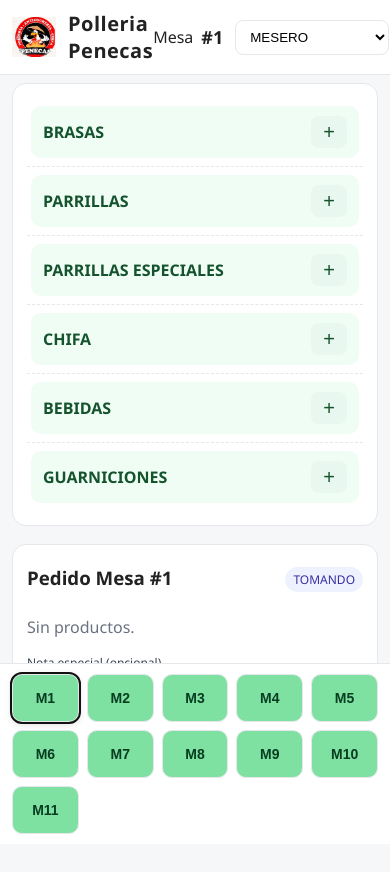
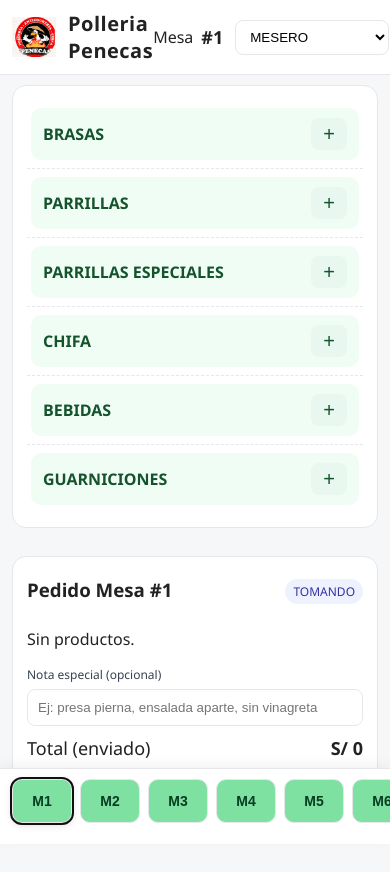
Before and after one commit to anto-pks/POLLERIA-PENECAS, a React (Vite) app: page / in a window 390 px wide. Shown: the top 872 px of the page. Built offline with nearby package versions, Linux system fonts and the light colour scheme.

Commit message:
ajuste estilos mobile en index.css

```diff
--- a/src/index.css
+++ b/src/index.css
@@ -1,3 +1,4 @@
+/* ====== Variables ====== */
 :root{
   --verde: #7ee0a1;
   --verde-hover: #66d38f;
@@ -5,69 +6,66 @@
   --gris-bg: #f6f7f9;
   --gris-borde: #e5e7eb;
   --texto: #222;
+
+  /* Altura de la barra fija de mesas (ajusta si la quieres más alta) */
+  --mesas-h: 76px;
 }
 
-*{ box-sizing:border-box }
-html,body,#root{ height:100% }
-body{
-  margin:0;
-  font-family: Segoe UI, Arial, sans-serif;
-  color: var(--texto);
-  background: var(--gris-bg);
-}
+* { box-sizing: border-box; }
+html, body, #root { height: 100%; }
+body { margin: 0; font-family: Segoe UI, Arial, sans-serif; color: var(--texto); background: var(--gris-bg); }
 
-.app{ display:flex; flex-direction:column; min-height:100% }
+.app { display: flex; flex-direction: column; min-height: 100%; }
 
-/* ============ Header ============ */
+/* ====== Header ====== */
 .header{
   display:flex; align-items:center; justify-content:space-between;
   padding:14px 18px; background:#fff; border-bottom:1px solid var(--gris-borde);
-  position:sticky; top:0; z-index:10;
+  position: sticky; top: 0; z-index: 30;
 }
-.brand{ display:flex; align-items:center; gap:12px }
-.logo{ height:44px; width:44px; object-fit:contain }
-.title{ margin:0; font-size:26px; letter-spacing:.5px }
-.mesa-info{ display:flex; align-items:center; gap:8px; font-size:16px }
-.mesa-info strong{ font-size:18px }
-.right-controls{ display:flex; align-items:center; gap:12px }
-.role-select{ padding:8px 10px; border:1px solid var(--gris-borde); border-radius:8px; background:#fff }
+.brand{ display:flex; align-items:center; gap:12px; }
+.logo{ height:44px; width:44px; object-fit:contain; }
+.title{ margin:0; font-size:26px; letter-spacing:.5px; }
+.mesa-info{ display:flex; align-items:center; gap:8px; font-size:16px; }
+.mesa-info strong{ font-size:18px; }
+.right-controls{ display:flex; align-items:center; gap:12px; }
+.role-select{ padding:8px 10px; border:1px solid var(--gris-borde); border-radius:8px; background:#fff; }
 
-/* ============ Layout ============ */
+/* ====== Layout principal ====== */
+/* IMPORTANTE: el padding-bottom usa la altura de la barra para que el scroll no quede tapado */
 .content{
   display:grid; grid-template-columns: 1fr 380px; gap:18px;
-  padding:16px 18px 96px; /* espacio para barra de mesas inferior */
+  padding:16px 18px calc(var(--mesas-h) + 12px);
 }
-.content.one-col{ grid-template-columns: 1fr }
-.content.cajero{ grid-template-columns: 1fr 380px }
 
-/* ============ Menú ============ */
-.menu{ background:#fff; border:1px solid var(--gris-borde); border-radius:14px; padding:14px }
-.cat-block{ border-bottom:1px dashed var(--gris-borde); padding:8px 4px }
-.cat-block:last-child{ border-bottom:none }
+/* ====== Menú (categorías + productos) ====== */
+.menu{ background:#fff; border:1px solid var(--gris-borde); border-radius:14px; padding:14px; }
+.cat-block{ border-bottom:1px dashed var(--gris-borde); padding:8px 4px; }
+.cat-block:last-child{ border-bottom:none; }
 
 .cat-head{
   display:flex; align-items:center; justify-content:space-between;
-  padding:10px 12px; border-radius:10px; background:#f0fdf4; /* verde muy claro */
+  padding:10px 12px; border-radius:10px; background:#f0fdf4;
 }
-.cat-name{ font-weight:700; color:#14532d }
+.cat-name{ font-weight:700; color:#14532d; }
 .cat-toggle{
   border:none; background:#e8f7ef; color:#14532d;
   font-size:20px; line-height:1; width:36px; height:32px; border-radius:8px; cursor:pointer;
 }
-.cat-toggle:hover{ background:#d8f1e6 }
+.cat-toggle:hover{ background:#d8f1e6; }
 
-.cat-items{ padding:6px 6px 10px }
+.cat-items{ padding:6px 6px 10px; }
 
-/* ============ Fila de producto ============ */
+/* Producto en una sola línea (compacto) */
 .item-row{
   display:flex; align-items:center; justify-content:space-between;
   gap:12px; padding:10px 12px; border:1px solid var(--gris-borde);
   border-radius:10px; background:#fff; margin-top:8px;
 }
-.item-name{ font-weight:600; font-size:14px }
+.item-name{ font-weight:600; }
 
-/* Controles CH / N discretos, lado a lado */
-.dual-controls{ display:flex; gap:10px }
+/* Controles dobles (CH y N) */
+.dual-controls{ display:flex; gap:10px; }
 .qty-box{
   display:flex; align-items:center; gap:6px;
   background:#fff; border-radius:8px; padding:2px 6px;
@@ -75,111 +73,107 @@ body{
 }
 .qty-box .label{
   font-size:11px; font-weight:700; padding:1px 4px; border-radius:4px;
-  border:1px solid transparent;
 }
-.qty-box.ch .label{ background:#ffe6cc; color:#b34700; border-color:#ffa64d } /* CH */
-.qty-box.n  .label{ background:#e6ffe6; color:#006600; border-color:#66cc66 } /* N */
+.qty-box.ch .label{ background:#ffe6cc; color:#b34700; }
+.qty-box.n  .label{ background:#e6ffe6; color:#006600; }
 
-.qty-box .num{ min-width:16px; text-align:center; font-weight:600; font-size:14px }
-
-/* Botones +/- sobrios */
+.qty-box .num{ min-width:16px; text-align:center; font-weight:600; font-size:14px; }
 .qty-box button{
   width:26px; height:26px; border:1px solid #d1d5db;
-  border-radius:6px; background:#f9fafb; color:#374151;
-  font-size:16px; cursor:pointer; transition: all .2s ease;
+  border-radius:6px; background:#f9fafb; color:#374151; font-size:16px; cursor:pointer;
+  transition: all .2s ease;
 }
-.qty-box button:hover{ background:#e5e7eb }
+.qty-box button:hover{ background:#e5e7eb; }
 
-/* ============ Ticket lateral ============ */
+/* ====== Ticket derecha ====== */
 .ticket{
   background:#fff; border:1px solid var(--gris-borde); border-radius:14px; padding:14px;
-  position:sticky; top:74px; height:fit-content; max-height:calc(100vh - 120px); overflow:auto;
+  position: sticky; top: 84px; height: fit-content; max-height: calc(100vh - 140px); overflow:auto;
 }
-.ticket-head{ display:flex; justify-content:space-between; align-items:center }
-.ticket h3{ margin:6px 0 10px }
-.ticket-list{ list-style:none; padding:0; margin:0 }
-.ticket-row{ display:flex; justify-content:space-between; padding:8px 0; border-bottom:1px dashed var(--gris-borde) }
-.ticket-row:last-child{ border-bottom:none }
-.total-row{ display:flex; justify-content:space-between; margin-top:10px; font-size:18px }
-.ticket-actions{ margin-top:10px; display:flex; gap:10px }
+.ticket h3{ margin:6px 0 10px; }
+.ticket-head{ display:flex; align-items:center; justify-content:space-between; }
+.ticket-list{ list-style:none; padding:0; margin:0; }
+.ticket-row{ display:flex; justify-content:space-between; padding:8px 0; border-bottom:1px dashed var(--gris-borde); }
+.ticket-row:last-child{ border-bottom:none; }
+.total-row{ display:flex; justify-content:space-between; margin-top:10px; font-size:18px; }
+.ticket-actions{ margin-top:10px; display:flex; gap:10px; }
 
-/* ============ Barra inferior de mesas ============ */
+/* ====== Barra de mesas (FIJA) ====== */
 .mesas-bar{
-  position:fixed; left:0; right:0; bottom:0; background:#fff; border-top:1px solid var(--gris-borde);
+  position: fixed; left:0; right:0; bottom:0;
+  background:#fff; border-top:1px solid var(--gris-borde);
   padding:10px 12px; display:grid; grid-template-columns: repeat(11, 1fr); gap:8px;
+  height: var(--mesas-h); z-index: 40;
+  box-shadow: 0 -4px 12px rgba(0,0,0,.05);
 }
 .mesa-square{
   height:54px; border-radius:10px; border:1px solid var(--gris-borde);
-  font-weight:700; cursor:pointer;
-  transition: transform .12s, box-shadow .12s, background .12s, color .12s;
+  font-weight:700; cursor:pointer; transition: transform .12s, box-shadow .12s, background .12s, color .12s;
 }
-.mesa-square.libre{ background:var(--verde); color:#083d21 }
-.mesa-square.libre:hover{ background:var(--verde-hover) }
-.mesa-square.ocupada{ background:var(--rojo); color:#fff }
-.mesa-square.activa{ outline:2px solid #111; box-shadow:0 2px 8px rgba(0,0,0,.15) }
+.mesa-square.libre{ background:var(--verde); color:#083d21; }
+.mesa-square.libre:hover{ background:var(--verde-hover); }
+.mesa-square.ocupada{ background:var(--rojo); color:#fff; }
+.mesa-square.activa{ outline:2px solid #111; box-shadow:0 2px 8px rgba(0,0,0,.15); }
 
-/* ============ Cocinero / Cajero / Tarjetas ============ */
-.kitchen, .c-left{ background:#fff; border:1px solid var(--gris-borde); border-radius:14px; padding:14px }
-.k-card, .charge-card, .ticket-card{
-  border:1px solid var(--gris-borde); border-radius:12px; padding:12px; margin-bottom:12px; background:#fff
-}
-.k-head{ display:flex; justify-content:space-between; align-items:center; margin-bottom:8px }
-.k-list{ list-style:none; margin:0; padding:0 }
-.k-row{ display:flex; justify-content:space-between; padding:6px 0; border-bottom:1px dashed var(--gris-borde) }
-.k-row:last-child{ border-bottom:none }
+/* ====== Cocinero / Cajero ====== */
+.content.one-col{ grid-template-columns: 1fr; }
+.content.cajero{ grid-template-columns: 1fr 380px; }
 
-/* Chips de estado */
-.chip{ padding:4px 8px; border-radius:999px; font-size:12px; text-transform:uppercase }
-.chip.tomando{ background:#eef2ff; color:#3730a3 }
-.chip.enviado{ background:#fffbeb; color:#92400e }
-.chip.listo{ background:#ecfdf5; color:#065f46 }
-.chip.cobrado{ background:#f3f4f6; color:#111827 }
+.kitchen, .c-left{ background:#fff; border:1px solid var(--gris-borde); border-radius:14px; padding:14px; }
+.k-card, .charge-card, .ticket-card{ border:1px solid var(--gris-borde); border-radius:12px; padding:12px; margin-bottom:12px; background:#fff; }
+.k-head{ display:flex; justify-content:space-between; align-items:center; margin-bottom:8px; }
+.k-list{ list-style:none; margin:0; padding:0; }
+.k-row{ display:flex; justify-content:space-between; padding:6px 0; border-bottom:1px dashed var(--gris-borde); }
+.k-row:last-child{ border-bottom:none; }
 
-/* Botones de acción */
-.btn-action{ border:none; border-radius:10px; padding:10px 12px; cursor:pointer; font-weight:700 }
-.btn-action.send{ background:#fde68a; color:#7c2d12 }   /* amarillo */
-.btn-action.done{ background:#bbf7d0; color:#065f46 }   /* verde suave */
-.btn-action.charge{ background:#dbeafe; color:#1e40af } /* azul suave */
+/* Chips estado */
+.chip{ padding:4px 8px; border-radius:999px; font-size:12px; text-transform:uppercase; }
+.chip.tomando{ background:#eef2ff; color:#3730a3; }
+.chip.enviado{ background:#fffbeb; color:#92400e; }
+.chip.listo{ background:#ecfdf5; color:#065f46; }
+.chip.cobrado{ background:#f3f4f6; color:#111827; }
 
-/* Cajero / Dashboard */
-.dash{ display:flex; gap:12px; margin:8px 0 14px }
-.dash-item{
-  flex:1; border:1px solid var(--gris-borde); border-radius:10px; padding:10px;
-  background:#f9fafb; display:flex; flex-direction:column; gap:4px
-}
-.tickets-list{ max-height:50vh; overflow:auto }
-.c-right{ background:#fff; border:1px solid var(--gris-borde); border-radius:14px; padding:14px; height:fit-content }
+/* Botones */
+.btn-action{ border:none; border-radius:10px; padding:10px 12px; cursor:pointer; font-weight:700; }
+.btn-action.send{ background:#fde68a; color:#7c2d12; }
+.btn-action.done{ background:#bbf7d0; color:#065f46; }
+.btn-action.charge{ background:#dbeafe; color:#1e40af; }
 
-/* ============ Admin & Auth ============ */
-.content.admin{ grid-template-columns: 1.1fr 0.9fr }
-.admin-left,.admin-right{ background:#fff; border:1px solid var(--gris-borde); border-radius:14px; padding:14px }
-.filters{ display:flex; gap:12px; margin:8px 0 12px }
-.panel{ border:1px solid var(--gris-borde); border-radius:12px; padding:10px; margin-top:12px; background:#f9fafb }
+/* ====== Cajero / derecha ====== */
+.dash{ display:flex; gap:12px; margin:8px 0 14px; }
+.dash-item{ flex:1; border:1px solid var(--gris-borde); border-radius:10px; padding:10px; background:#f9fafb; display:flex; flex-direction:column; gap:4px; }
+.tickets-list{ max-height:50vh; overflow:auto; }
+.c-right{ background:#fff; border:1px solid var(--gris-borde); border-radius:14px; padding:14px; height:fit-content; }
+
+/* ====== Admin & Auth ====== */
+.content.admin{ grid-template-columns: 1.1fr 0.9fr; }
+.admin-left,.admin-right{ background:#fff; border:1px solid var(--gris-borde); border-radius:14px; padding:14px; }
+.filters{ display:flex; gap:12px; margin:8px 0 12px; }
+.panel{ border:1px solid var(--gris-borde); border-radius:12px; padding:10px; margin-top:12px; background:#f9fafb; }
 
 .auth-backdrop{
   position:fixed; inset:0; background:rgba(0,0,0,.35);
-  display:flex; align-items:center; justify-content:center; z-index:50
+  display:flex; align-items:center; justify-content:center; z-index:50;
 }
 .auth-modal{
-  width:320px; background:#fff; border:1px solid var(--gris-borde); border-radius:12px;
-  padding:14px; box-shadow:0 10px 30px rgba(0,0,0,.2)
+  width:320px; background:#fff; border:1px solid var(--gris-borde); border-radius:12px; padding:14px; box-shadow:0 10px 30px rgba(0,0,0,.2);
 }
-.auth-modal h3{ margin:0 0 10px }
-.auth-modal input{ width:100%; padding:10px; border:1px solid var(--gris-borde); border-radius:8px }
-.auth-actions{ display:flex; gap:8px; justify-content:flex-end; margin-top:10px }
+.auth-modal h3{ margin:0 0 10px; }
+.auth-modal input{ width:100%; padding:10px; border:1px solid var(--gris-borde); border-radius:8px; }
+.auth-actions{ display:flex; gap:8px; justify-content:flex-end; margin-top:10px; }
 
-.muted{ color:#6b7280 }
+/* ====== Responsive ====== */
+@media (max-width: 1024px) {
+  .content{ grid-template-columns: 1fr 340px; }
+  .ticket{ top: 78px; }
+}
 
-/* ============ Responsive ============ */
-@media (max-width: 860px){
-  .content{ grid-template-columns: 1fr; padding: 8px 12px 96px }
-  .menu{ max-height: calc(100vh - 210px); overflow:auto }
-  .ticket{ max-height: unset; position:static; }
-  .header{ padding:10px 12px }
-  .title{ font-size:20px }
-  .mesas-bar{
-    position:fixed; bottom:0; left:0; right:0;
-    display:grid; grid-template-columns: repeat(5, 1fr); gap:8px;
-  }
-  .mesa-square{ height:48px; font-size:14px }
+@media (max-width: 860px) {
+  .header { padding: 10px 12px; }
+  .title { font-size: 20px; }
+  .content { grid-template-columns: 1fr; padding: 10px 12px calc(var(--mesas-h) + 10px); }
+  .ticket { order:2; position: static; max-height: unset; margin-top: 10px; }
+  .menu { order:1; }
+  .mesas-bar { height: var(--mesas-h); }
+  .mesa-square { min-width: 60px; height: 44px; font-size: 14px; }
 }
```
